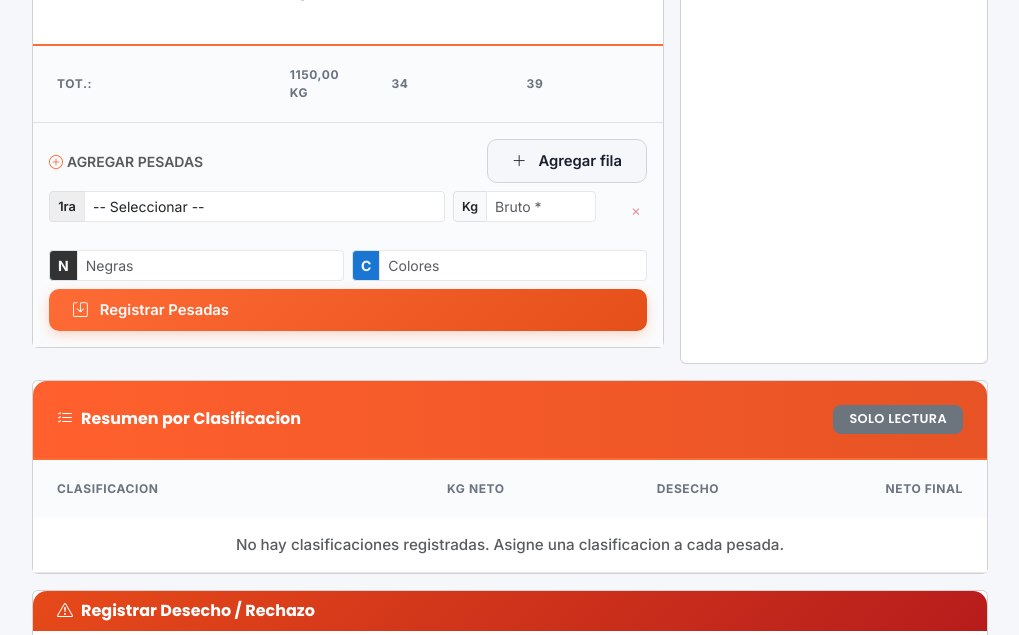
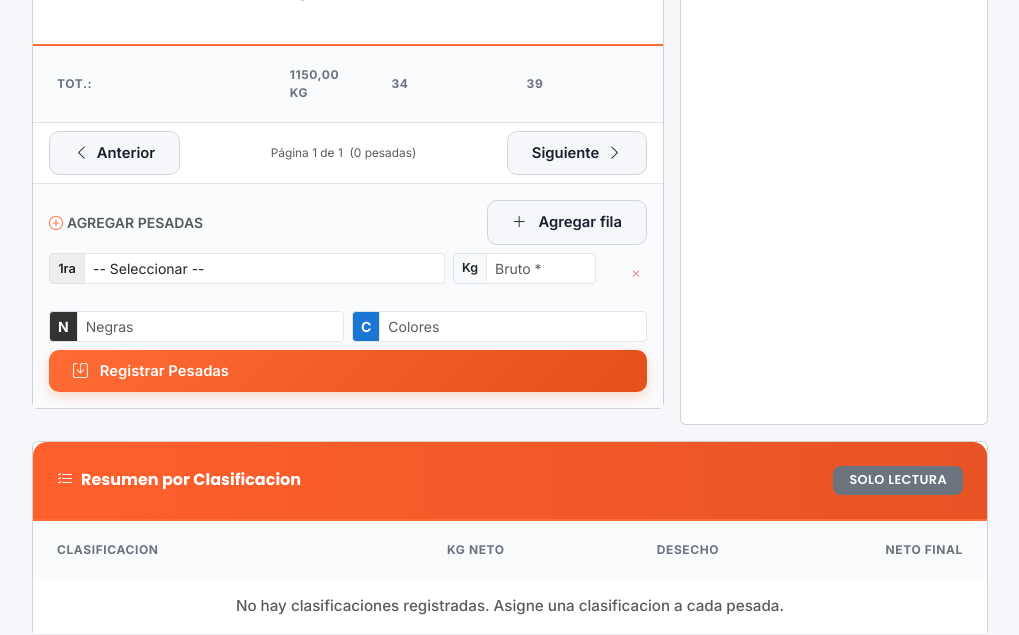
Before and after one commit to JuanSebastianClavijoTapias/comercializadora, a Django app: page /viajes/29/ in a window 1280 px wide. Shown: the part 1002-1637 px from the top of the page, without its empty margins (260-1279 px from the left). Run offline with Django 5.2, Linux system fonts and the light colour scheme; a user stored in the database is signed in; data comes from the database, SQL or seed files in the repository; data that the repository does not hold is empty; parts of the project's set-up code (start-up, migrations or seed data) failed here and were passed over; some libraries are stand-ins or nearby versions.

Commit message:
feat: paginación en tabla de pesadas — 10 por página, aparece solo si hay más de 10

```diff
--- a/core/templates/core/viajes/viaje_detail.html
+++ b/core/templates/core/viajes/viaje_detail.html
@@ -83,9 +83,9 @@
                 <th></th>
               </tr>
             </thead>
-            <tbody>
+            <tbody id="pesadas_tbody">
               {% for p in pesadas %}
-              <tr>
+              <tr class="pesada-page-row">
                 <td class="text-muted small">{{ forloop.counter }}</td>
                 <td>
                   {% if p.clasificacion %}
@@ -151,6 +151,18 @@
               </tr>
             </tfoot>
           </table>
+        </div>
+        <div id="pesadas_pagination" class="d-flex justify-content-between align-items-center px-3 py-2 border-top" style="display:none;font-size:0.85rem;">
+          <button type="button" class="btn btn-sm btn-outline-secondary" id="btn_prev_page">
+            <i class="bi bi-chevron-left"></i> Anterior
+          </button>
+          <span class="text-muted small">
+            Página <span id="page_current">1</span> de <span id="page_total">1</span>
+            &nbsp;(<span id="page_total_rows">0</span> pesadas)
+          </span>
+          <button type="button" class="btn btn-sm btn-outline-secondary" id="btn_next_page">
+            Siguiente <i class="bi bi-chevron-right"></i>
+          </button>
         </div>
         {% else %}
         <div class="text-center py-4 text-muted">
@@ -303,6 +315,46 @@
           }
 
           updateRemoveButtons();
+        })();
+        </script>
+
+        <script>
+        // Paginación de la tabla de pesadas
+        (function() {
+          var pageSize = 10;
+          var currentPage = 1;
+          var totalPages = 1;
+          var rows = document.querySelectorAll('#pesadas_tbody .pesada-page-row');
+          var totalRows = rows.length;
+
+          if (totalRows <= pageSize) return;
+
+          totalPages = Math.ceil(totalRows / pageSize);
+          var pagDiv = document.getElementById('pesadas_pagination');
+          if (!pagDiv) return;
+
+          pagDiv.style.display = 'flex';
+          document.getElementById('page_total_rows').textContent = totalRows;
+
+          function showPage(page) {
+            currentPage = Math.max(1, Math.min(page, totalPages));
+            rows.forEach(function(row, i) {
+              row.style.display = (i >= (currentPage - 1) * pageSize && i < currentPage * pageSize) ? '' : 'none';
+            });
+            document.getElementById('page_current').textContent = currentPage;
+            document.getElementById('page_total').textContent = totalPages;
+            document.getElementById('btn_prev_page').disabled = currentPage === 1;
+            document.getElementById('btn_next_page').disabled = currentPage === totalPages;
+          }
+
+          document.getElementById('btn_prev_page').addEventListener('click', function() {
+            showPage(currentPage - 1);
+          });
+          document.getElementById('btn_next_page').addEventListener('click', function() {
+            showPage(currentPage + 1);
+          });
+
+          showPage(1);
         })();
         </script>
 
```
